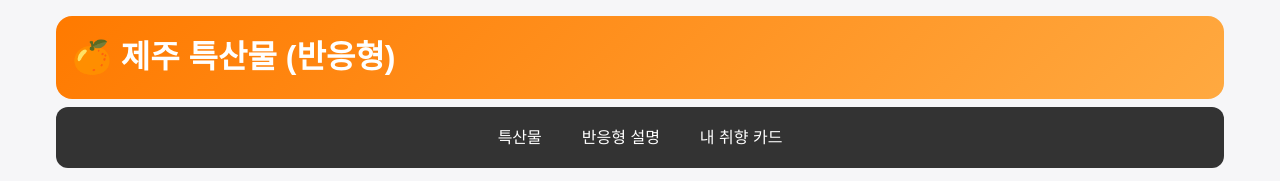
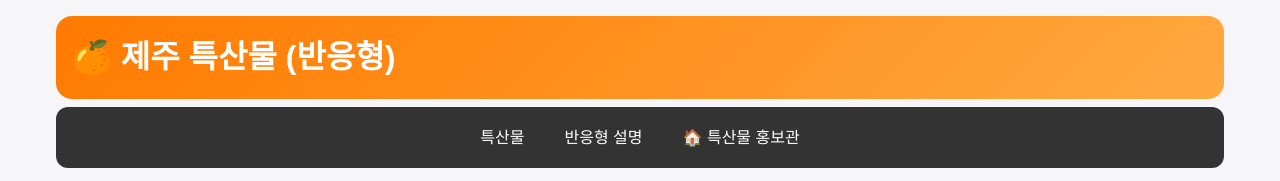
Before and after one commit to jeongeunlee0/day2, a plain HTML site: page reactive.html in a window 1280 px wide. Shown: the top 181 px of the page. Drawn offline with Linux system fonts and the light colour scheme.

Commit message:
reactive.html의 돌아가기 링크 이름을 특산물 홍보관으로 변경
Co-Authored-By: Claude Opus 5.5 <noreply@anthropic.com>

```diff
--- a/reactive.html
+++ b/reactive.html
@@ -135,7 +135,7 @@
       <ul>
         <li><a href="#cards">특산물</a></li>
         <li><a href="#guide">반응형 설명</a></li>
-        <li><a href="index.html">내 취향 카드</a></li>
+        <li><a href="index.html">🏠 특산물 홍보관</a></li>
       </ul>
     </nav>
 
```
